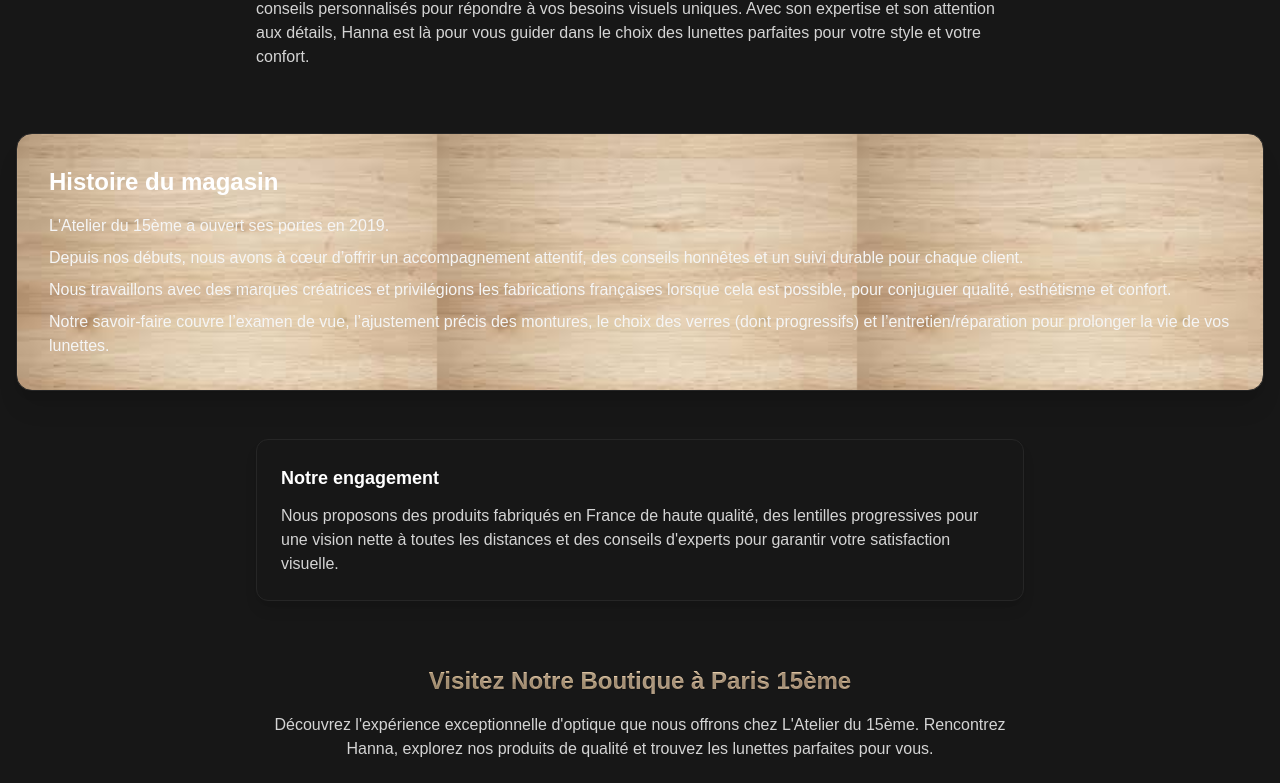
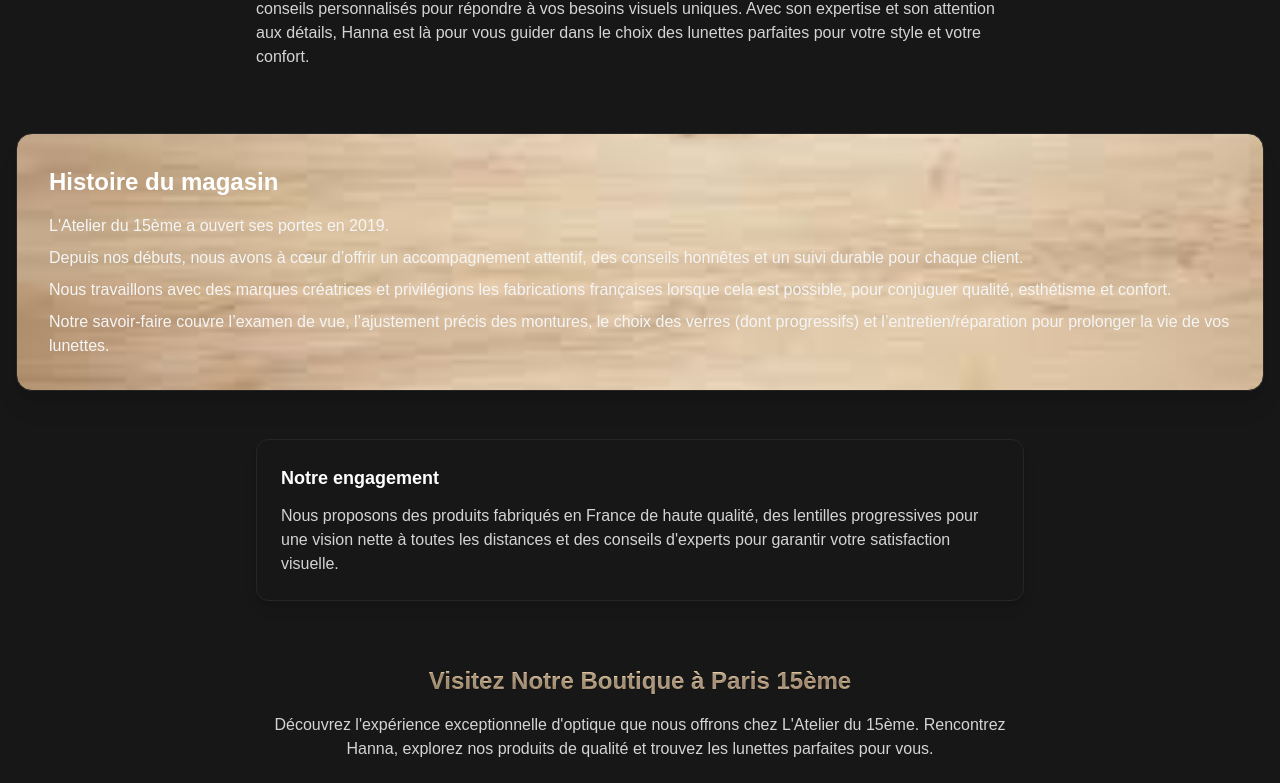
Before and after one commit to theocluzel/cluzel-optic, a Next.js app: page /a-propos in a window 1280 px wide. Shown: the part 717-1500 px from the top of the page. Built offline with nearby package versions, Linux system fonts and the light colour scheme; no server answers.

Commit message:
revert(style): restaurer wood-bg (cover, no-repeat) et chercher autre approche

```diff
--- a/app/globals.css
+++ b/app/globals.css
@@ -85,23 +85,9 @@ body {
 /* Fond bois clair réutilisable (version d'origine) */
 .wood-bg {
   background-image: url('/images/bois claire.jpg');
-  /* Motif répétitif pour éviter l'effet zoom/flou sur grands écrans */
-  background-repeat: repeat;
-  background-position: top left;
-  /* Taille de motif par défaut (mobile) */
-  background-size: 300px auto;
-}
-
-@media (min-width: 640px) {
-  .wood-bg {
-    background-size: 360px auto;
-  }
-}
-
-@media (min-width: 1024px) {
-  .wood-bg {
-    background-size: 420px auto;
-  }
+  background-size: cover;
+  background-position: center;
+  background-repeat: no-repeat;
 }
 
 /* Effet LED (néon) plus blanc (moins jaune) pour titres */
```
